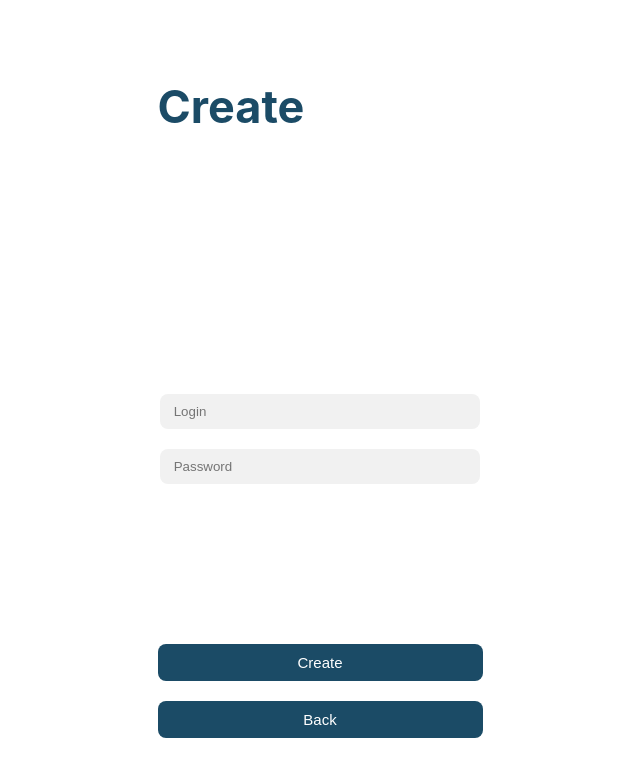
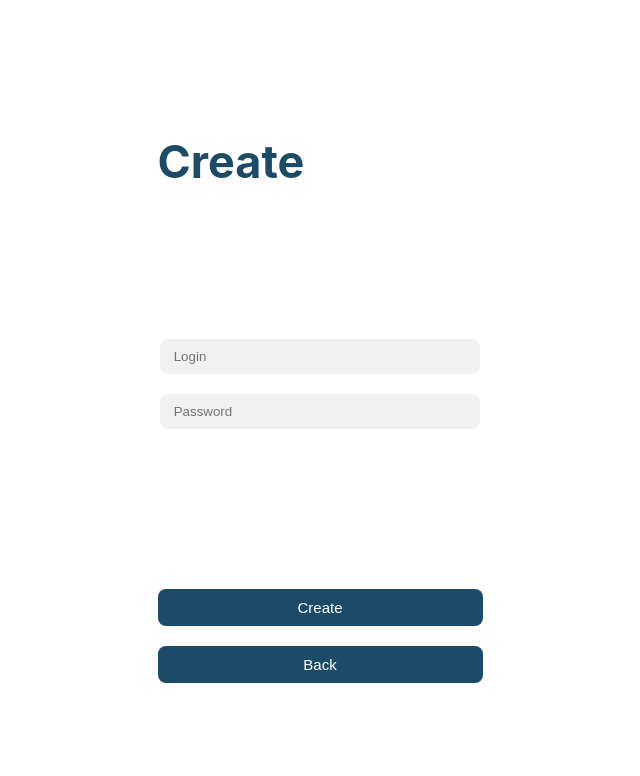
Before and after one commit to alinepmarcondes/ChatBot-IWS, a React (Create React App) app: page /create in a window 1280 px wide. Shown: the top 776 px of the page, without its empty margins (320-960 px from the left). Built offline with nearby package versions, Linux system fonts and the light colour scheme.

Commit message:
style: mudança do margin-bottom

```diff
--- a/src/components/Create/Create.css
+++ b/src/components/Create/Create.css
@@ -11,7 +11,7 @@
     font-size: 45px;
     text-align: left;
     width: 325px;
-    margin-bottom: 250px;
+    margin-bottom: 140px;
   }
 
   .login-newuser-input,
```
